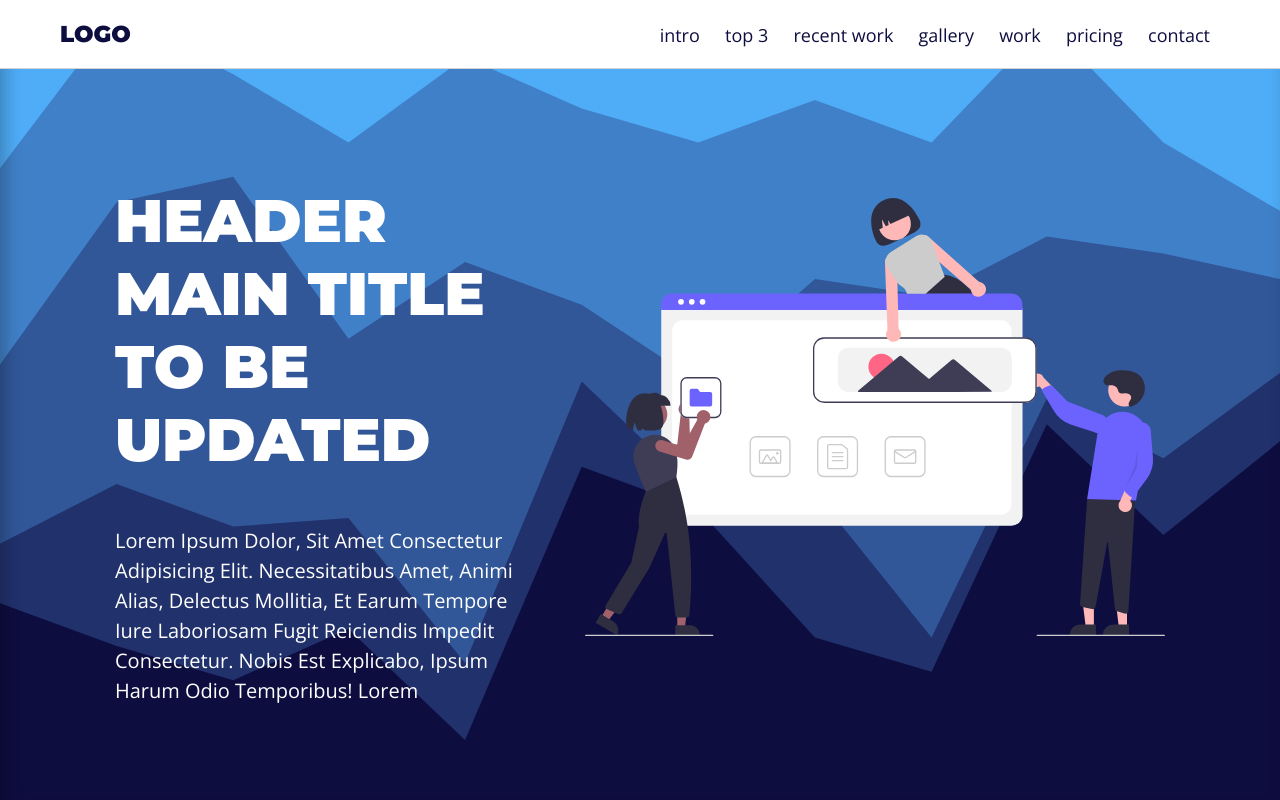
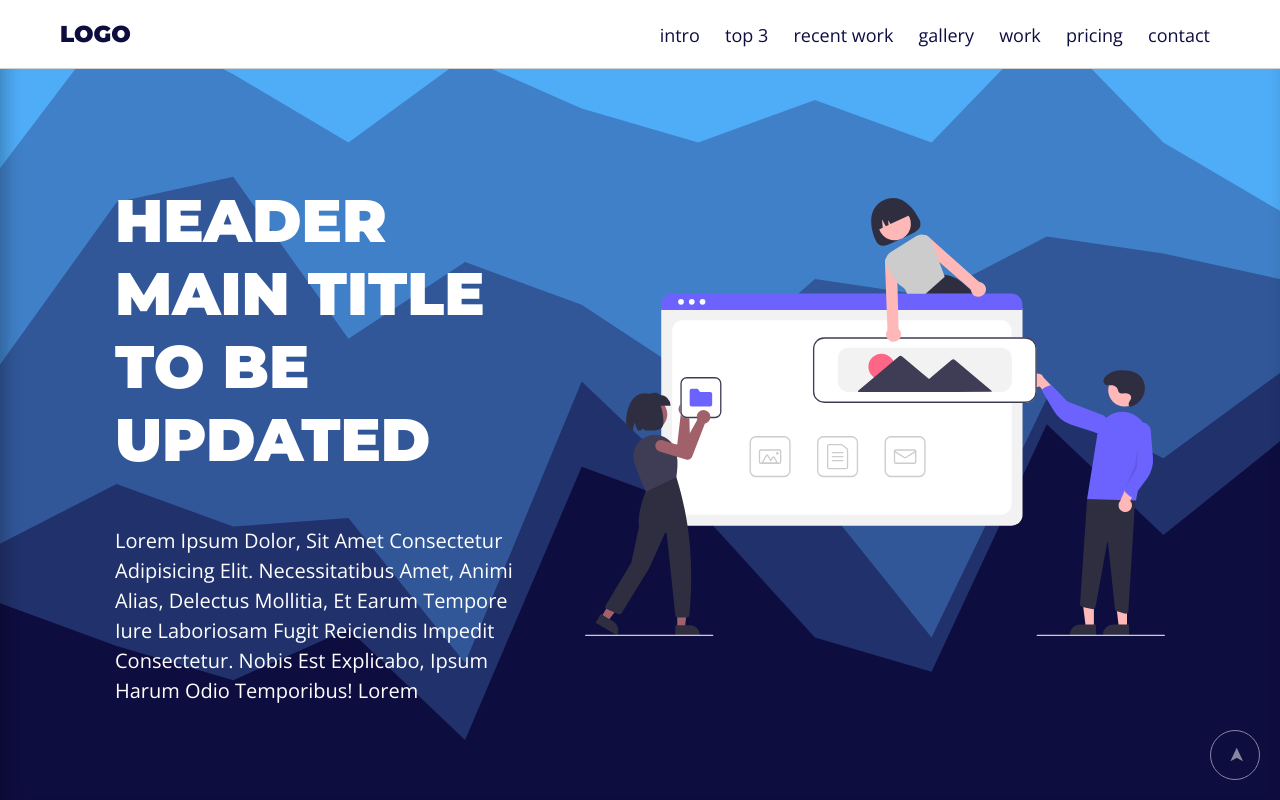
Before and after one commit to brunagafo/projeto-landing-page, a plain HTML site: page index.html in a window 1280 px wide. Shown: the top 800 px of the page. Drawn offline with nearby package versions, Linux system fonts and the light colour scheme.

Commit message:
button to top

```diff
--- a/assets/css/style.css
+++ b/assets/css/style.css
@@ -464,3 +464,25 @@ footer a {
 footer a:hover {
     color: var(--azul01);
 }
+
+.back-to-top {
+    display: flex;
+    justify-content: center;
+    align-items: center;
+    position: fixed;
+    bottom: 2rem;
+    right: 2rem;
+    width: 5rem;
+    height: 5rem;
+    background: var(--corbase);
+    color: white;
+    border-radius: 50%;
+    transform: rotate(270deg);
+    border: 0.1rem solid white;
+    opacity: 50%;
+    transition: 0.5s ease-in-out;
+}
+
+.back-to-top:hover{
+    opacity: 100%;
+}
--- a/index.html
+++ b/index.html
@@ -273,6 +273,8 @@
     <footer>
         <p>Desenvolvido por <a href="https://www.github.com/brunagafo" target="_blank">Bruna Gafo</a> adaptado de <a href="https://beacons.ai/otaviomiranda" target="_blank">Otávio Miranda</a> - <a href="https://codepen.io/luizomf/full/KKNwMeG" target="_blank">Simple Landing Page</a></p>
     </footer>
+
+    <a href="#ses-intro" class="back-to-top">➤</a>
 </body>
 
 </html>
```
